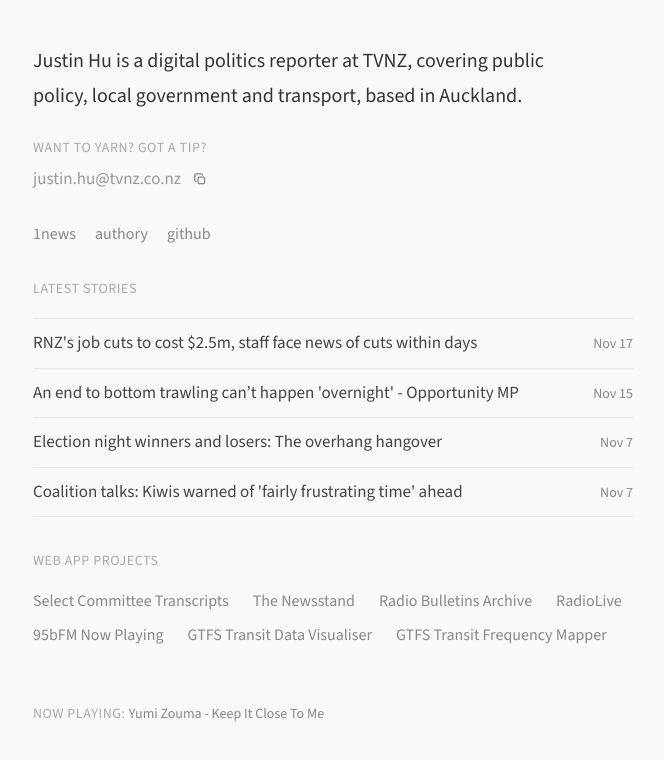
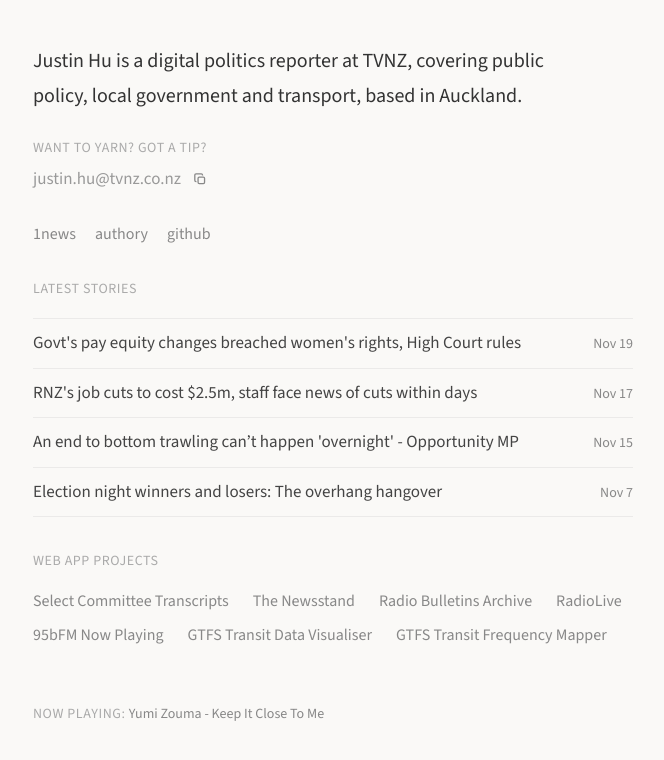
Before and after one commit to justinhu-nz/justinhu-nz.github.io, a plain HTML site: page index.html in a window 1280 px wide. Shown: the whole page, without its empty margins (29-693 px from the left). Drawn offline with Linux system fonts and the light colour scheme.

Commit message:
chore: update recent articles

```diff
--- a/index.html
+++ b/index.html
@@ -261,6 +261,10 @@ body[data-email-cursor="original"] .email { cursor: var(--email-cursor-original)
 <p style="font-size: 14px; color: var(--label); letter-spacing: 0.04em; text-transform: uppercase; margin: 0 0 19px">Latest stories</p>
 
 <div style="display: flex; flex-direction: column; font-size: 17px">
+<a href="https://www.1news.co.nz/2026/11/20/govts-pay-equity-changes-breached-womens-rights-high-court-rules/" class="article" style="padding: 12px 0; border-top: 1px solid var(--rule); color: var(--body); text-decoration: none">
+<span style="line-height: 1.45">Govt&#x27;s pay equity changes breached women&#x27;s rights, High Court rules</span>
+<span style="font-size: 14px; color: var(--subtle); white-space: nowrap; flex-shrink: 0" data-iso="2026-11-19">Nov 19</span>
+</a>
 <a href="https://www.1news.co.nz/2026/11/17/rnzs-job-cuts-to-cost-25m-staff-face-news-of-cuts-within-days/" class="article" style="padding: 12px 0; border-top: 1px solid var(--rule); color: var(--body); text-decoration: none">
 <span style="line-height: 1.45">RNZ&#x27;s job cuts to cost $2.5m, staff face news of cuts within days</span>
 <span style="font-size: 14px; color: var(--subtle); white-space: nowrap; flex-shrink: 0" data-iso="2026-11-17">Nov 17</span>
@@ -269,12 +273,8 @@ body[data-email-cursor="original"] .email { cursor: var(--email-cursor-original)
 <span style="line-height: 1.45">An end to bottom trawling can’t happen &#x27;overnight&#x27; - Opportunity MP</span>
 <span style="font-size: 14px; color: var(--subtle); white-space: nowrap; flex-shrink: 0" data-iso="2026-11-15">Nov 15</span>
 </a>
-<a href="https://www.1news.co.nz/2026/11/08/election-night-winners-and-losers-the-overhang-hangover/" class="article" style="padding: 12px 0; border-top: 1px solid var(--rule); color: var(--body); text-decoration: none">
+<a href="https://www.1news.co.nz/2026/11/08/election-night-winners-and-losers-the-overhang-hangover/" class="article" style="padding: 12px 0; border-top: 1px solid var(--rule); border-bottom: 1px solid var(--rule); color: var(--body); text-decoration: none">
 <span style="line-height: 1.45">Election night winners and losers: The overhang hangover</span>
-<span style="font-size: 14px; color: var(--subtle); white-space: nowrap; flex-shrink: 0" data-iso="2026-11-07">Nov 7</span>
-</a>
-<a href="https://www.1news.co.nz/2026/11/08/coalition-talks-kiwis-warned-of-fairly-frustrating-time-ahead/" class="article" style="padding: 12px 0; border-top: 1px solid var(--rule); border-bottom: 1px solid var(--rule); color: var(--body); text-decoration: none">
-<span style="line-height: 1.45">Coalition talks: Kiwis warned of &#x27;fairly frustrating time&#x27; ahead</span>
 <span style="font-size: 14px; color: var(--subtle); white-space: nowrap; flex-shrink: 0" data-iso="2026-11-07">Nov 7</span>
 </a>
 </div>
```
